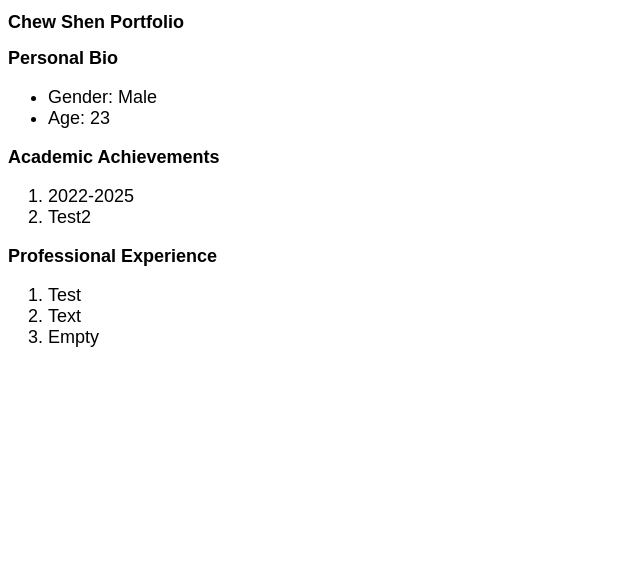
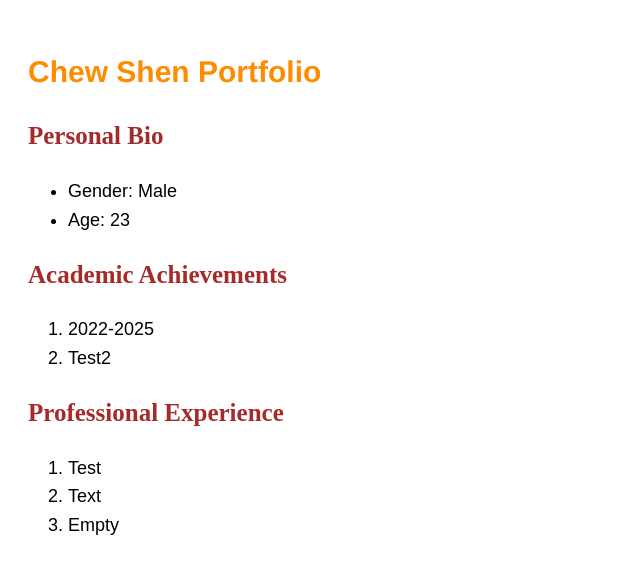
Before and after one commit to ChewShen/myMahirGit, a plain HTML site: page index.html in a window 1280 px wide. Shown: the whole page, without its empty margins (0-640 px from the left). Drawn offline with Linux system fonts and the light colour scheme.

Commit message:
refine style

```diff
--- a/style.css
+++ b/style.css
@@ -1,17 +1,22 @@
-h1{
+/* 1. General styles for the whole page */
+body {
+    font-family: 'Arial', sans-serif;
+    font-size: 18px;
+    color: black;
+    line-height: 1.6; /* Makes text easier to read */
+    padding: 20px;
+}
+
+/* 2. Specific overrides for Headers */
+h1 {
     font-family: 'Franklin Gothic Medium', 'Arial Narrow', Arial, sans-serif;
     font-size: 30px;
     color: darkorange;
 }
 
-h2{
+h2 {
     font-family: 'Times New Roman', Times, serif;
     font-size: 25px;
     color: brown;
+    margin-top: 20px;
 }
-
-body * {
-    font-family: 'Arial', sans-serif;
-    font-size: 18px;
-    color: black;
-}
```
Also changed, not shown: 1 other file.
